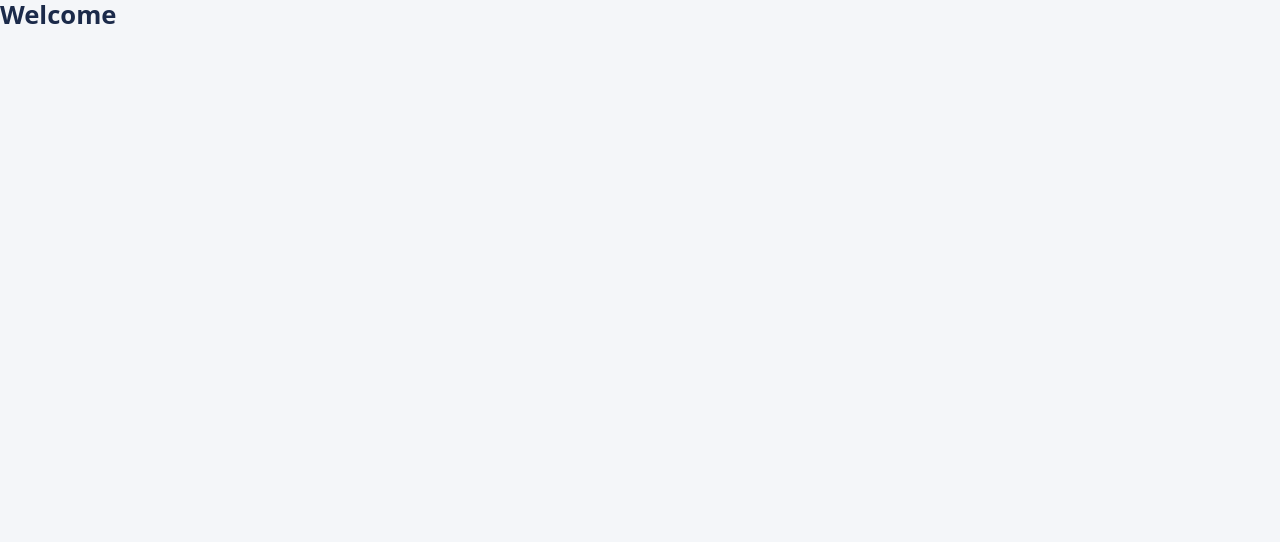
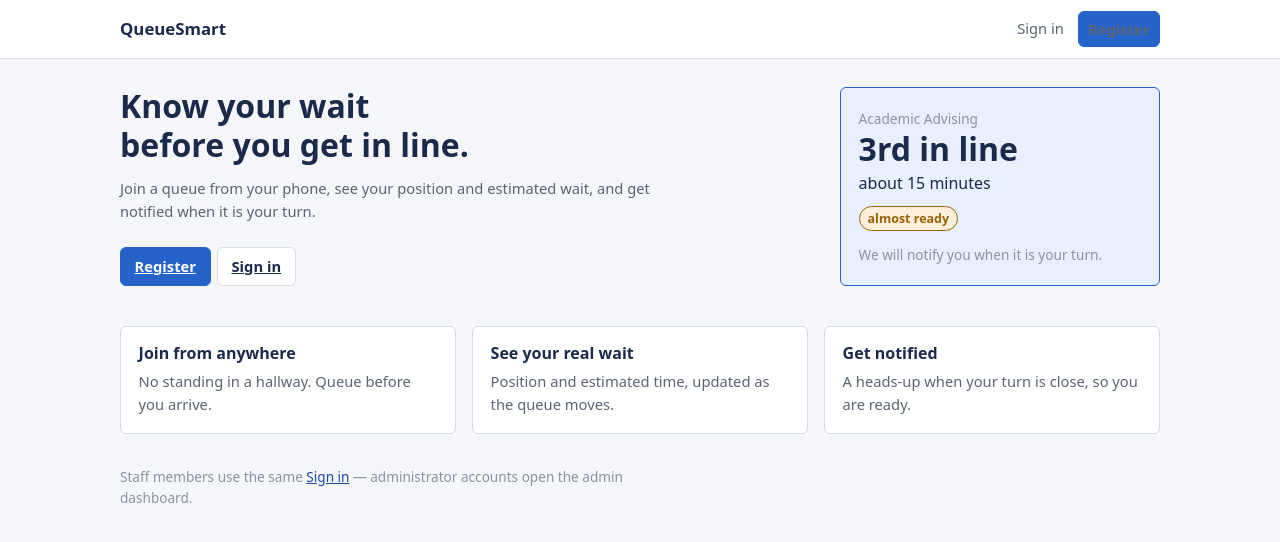
Before and after one commit to cmatala/QueueSmart, a React (Vite) app: page / in a window 1280 px wide. Shown: the top 542 px of the page. Built offline with nearby package versions, Linux system fonts and the light colour scheme.

Commit message:
Add welcome page

```diff
--- a/src/pages/Welcome.jsx
+++ b/src/pages/Welcome.jsx
@@ -1,6 +1,76 @@
 // OWNER: Celeste
-// TODO: see the A2 plan for what this screen must do.
+// First screen any user sees before signing in
+
+import { Link } from 'react-router-dom';
 
 export default function Welcome() {
-  return <h1>Welcome</h1>;
+  return (
+    <>
+      <nav className="nav">
+        <div className="nav-inner">
+          <span className="brand">QueueSmart</span>
+          <div className="nav-links">
+            <Link to="/login">Sign in</Link>
+            <Link className="btn btn-primary" to="/register">Register</Link>
+          </div>
+        </div>
+      </nav>
+
+      <div className="shell">
+        <div className="split">
+          <div>
+            <h1 style={{ fontSize: '2rem' }}>
+              Know your wait<br />before you get in line.
+            </h1>
+            <p className="muted">
+              Join a queue from your phone, see your position and estimated wait,
+              and get notified when it is your turn.
+            </p>
+            <div className="btn-row" style={{ marginTop: '1.5rem' }}>
+              <Link className="btn btn-primary" to="/register">Register</Link>
+              <Link className="btn" to="/login">Sign in</Link>
+            </div>
+          </div>
+
+          <div className="card card-hilite">
+            <span className="faint">Academic Advising</span>
+            <div style={{ fontSize: '2rem', fontWeight: 700, lineHeight: 1.1 }}>
+              3rd in line
+            </div>
+            <p style={{ margin: '.3rem 0 .6rem' }}>about 15 minutes</p>
+            <span className="badge badge-waiting">almost ready</span>
+            <p className="faint" style={{ marginTop: '.8rem', marginBottom: 0 }}>
+              We will notify you when it is your turn.
+            </p>
+          </div>
+        </div>
+
+        <div className="grid" style={{ marginTop: '2.5rem' }}>
+          <article className="card">
+            <h3>Join from anywhere</h3>
+            <p className="muted" style={{ marginBottom: 0 }}>
+              No standing in a hallway. Queue before you arrive.
+            </p>
+          </article>
+          <article className="card">
+            <h3>See your real wait</h3>
+            <p className="muted" style={{ marginBottom: 0 }}>
+              Position and estimated time, updated as the queue moves.
+            </p>
+          </article>
+          <article className="card">
+            <h3>Get notified</h3>
+            <p className="muted" style={{ marginBottom: 0 }}>
+              A heads-up when your turn is close, so you are ready.
+            </p>
+          </article>
+        </div>
+
+        <p className="faint" style={{ marginTop: '2rem' }}>
+          Staff members use the same <Link to="/login">Sign in</Link> — administrator
+          accounts open the admin dashboard.
+        </p>
+      </div>
+    </>
+  );
 }
```
